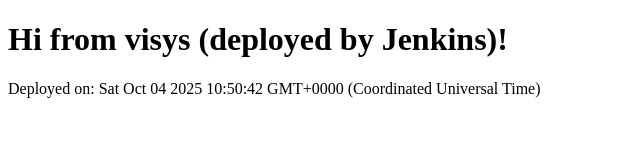
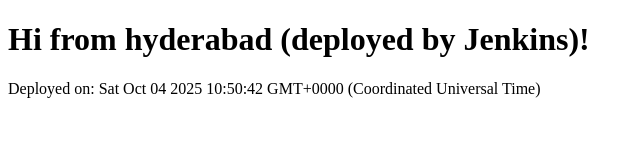
Before and after one commit to koushikbijili/my-nginx-site, a plain HTML site: page index.html in a window 1280 px wide. Shown: the whole page, without its empty margins (0-642 px from the left). Drawn offline with Linux system fonts and the light colour scheme.

Commit message:
Update index.html

```diff
--- a/index.html
+++ b/index.html
@@ -5,7 +5,7 @@
 <title>Deployed via Jenkins</title>
 </head>
 <body>
-<h1>Hi from visys (deployed by Jenkins)!</h1>
+<h1>Hi from hyderabad (deployed by Jenkins)!</h1>
 <p>Deployed on: <span id="time"></span></p>
 <script>document.getElementById('time').innerText = new Date()</script>
 </body>
```
